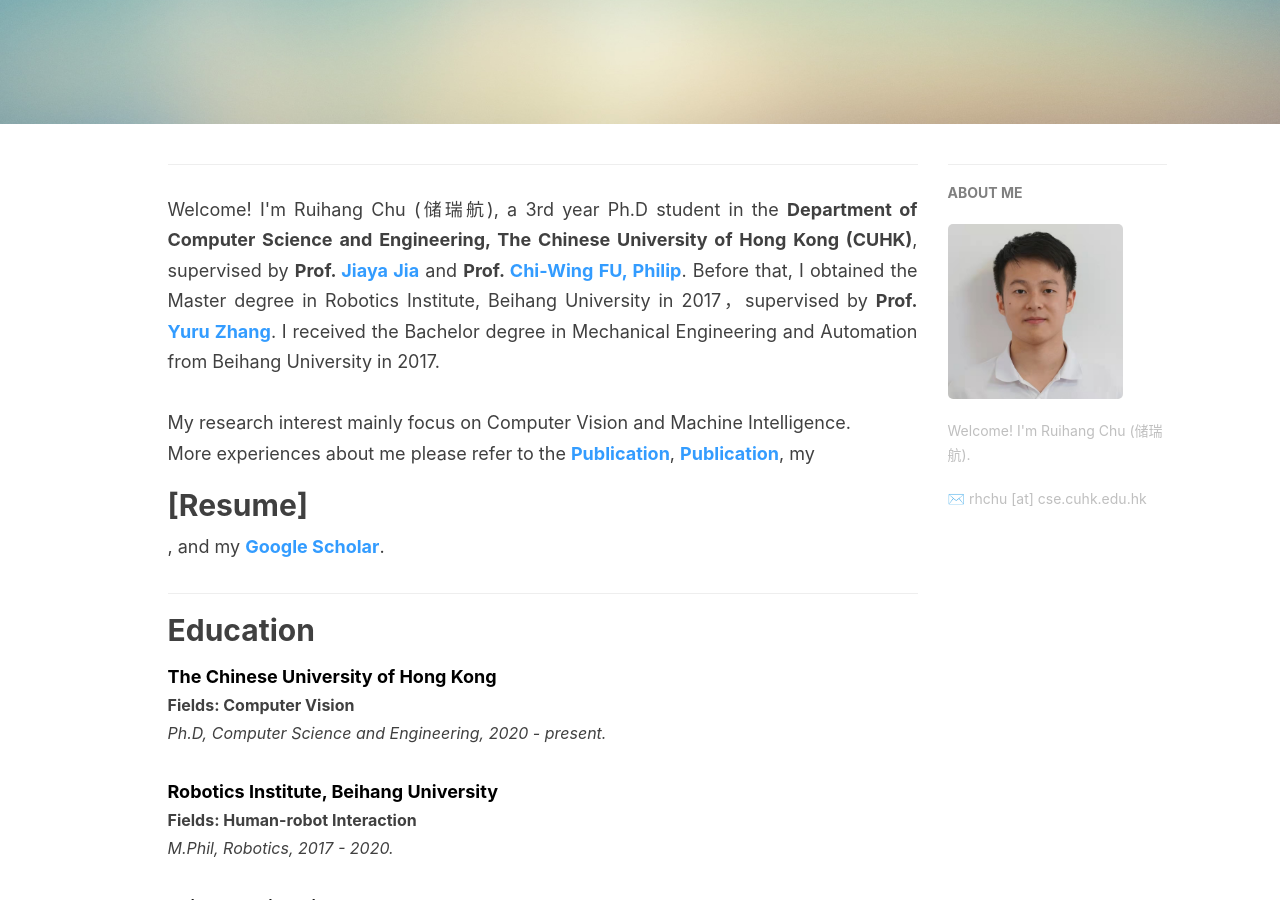
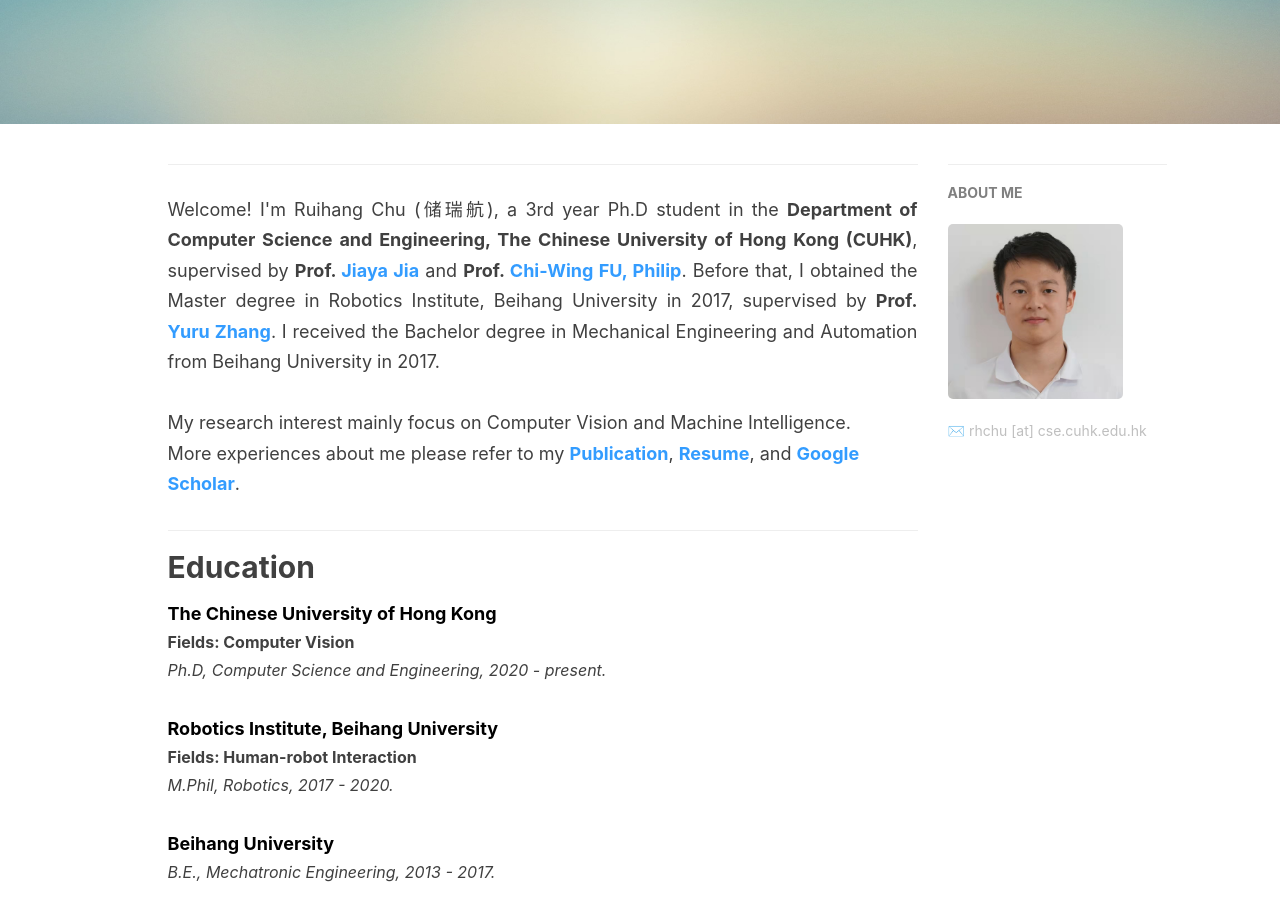
Before and after one commit to cntwang/cntwang.github.io, a Jekyll site: the page built from index.html, in a window 1280 px wide and 900 px high, scrolled down 304 px. Built offline with Jekyll 4.4.1, drawn with Linux system fonts in a browser that asks for light colours; nearby versions of some CDN libraries; a script that is not in the unit is left out; the list of posts is cut into pages by our own code; comment, search, counter and statistics services are not loaded.

Commit message:
1st modification

```diff
--- a/_config.yml
+++ b/_config.yml
@@ -11,7 +11,7 @@
 
 # Sidebar settings
 sidebar: true                           # whether or not using Sidebar.
-sidebar-about-description: "Welcome! I'm Ruihang Chu (储瑞航)."
+sidebar-about-description: ""
 sidebar-avatar: /img/self.jpg      # use absolute URL, seeing it's used in both `/` and `/about/`
 
 
--- a/index.html
+++ b/index.html
@@ -9,16 +9,15 @@
         <span style="color:black">
             <p style="text-align:justify; text-justify:inter-ideograph;">
             Welcome! I'm Ruihang Chu (<font face=KaiTi_GB2312>储瑞航</font>), a 3rd year Ph.D student in the <b>Department of Computer Science and Engineering, The Chinese University of Hong Kong (CUHK)</b>, supervised by <b>Prof. <a href="http://jiaya.me/" style="color:rgb(51, 156, 255)">Jiaya Jia</a></b> and <b>Prof. <a href="https://www.cse.cuhk.edu.hk/~cwfu/" style="color:rgb(51, 156, 255)">Chi-Wing FU, Philip</a></b>.
-            Before that, I obtained the Master degree in Robotics Institute, Beihang University in 2017，supervised by <b>Prof. <a href="https://scholar.google.de/citations?user=8A6s4sgAAAAJ&hl=en" style="color:rgb(51, 156, 255)">Yuru Zhang</a></b>.
+            Before that, I obtained the Master degree in Robotics Institute, Beihang University in 2017, supervised by <b>Prof. <a href="https://scholar.google.de/citations?user=8A6s4sgAAAAJ&hl=en" style="color:rgb(51, 156, 255)">Yuru Zhang</a></b>.
             I received the Bachelor degree in Mechanical Engineering and Automation from Beihang University in 2017.
             </p>
             My research interest mainly focus on Computer Vision and Machine Intelligence.
         <br/>
         More experiences about me please refer to
-        the <a href="/publication/" style="color:rgb(51, 156, 255)"><b>Publication</b></a>,
-        <a href="/resume/RuihangChu.pdf" style="color:rgb(51, 156, 255)"><b>Publication</b></a>,
-        my <h2>[<a href="/resume/RuihangChu.pdf">Resume</a>] </h2>,
-        and my <a href="https://scholar.google.com.hk/citations?user=62zPPxkAAAAJ&hl=en" style="color:rgb(51, 156, 255)"><b>Google Scholar</b></a>.
+        my <a href="/publication/" style="color:rgb(51, 156, 255)"><b>Publication</b></a>,
+        <a href="/resume/RuihangChu.pdf" style="color:rgb(51, 156, 255)"><b>Resume</b></a>,
+        and <a href="https://scholar.google.com.hk/citations?user=62zPPxkAAAAJ&hl=en" style="color:rgb(51, 156, 255)"><b>Google Scholar</b></a>.
         <br/>
         </span>
     </font>
@@ -48,7 +47,6 @@
 </font>
 <i>B.E., Mechatronic Engineering, 2013 - 2017.</i>
 </p>
-<hr>
 
 <p style = "margin-top:5px">
     <font size=4>
```
